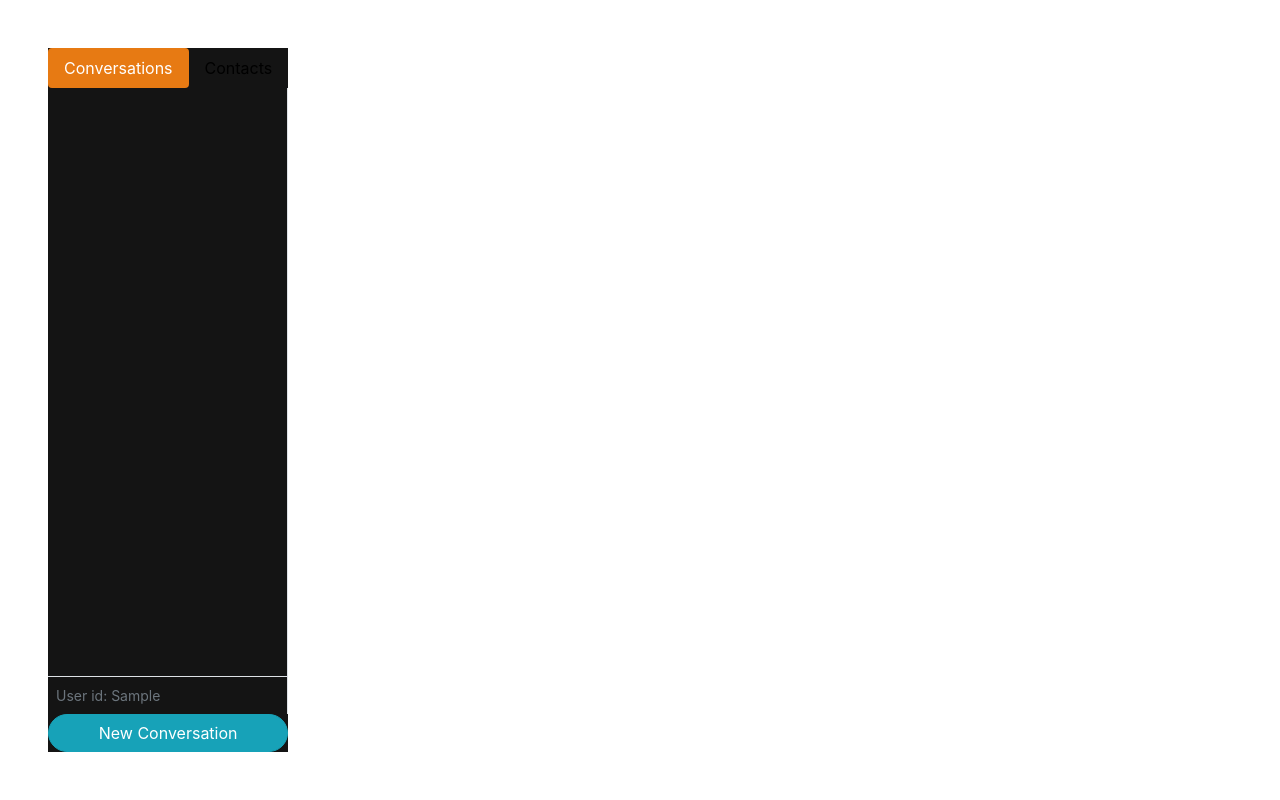
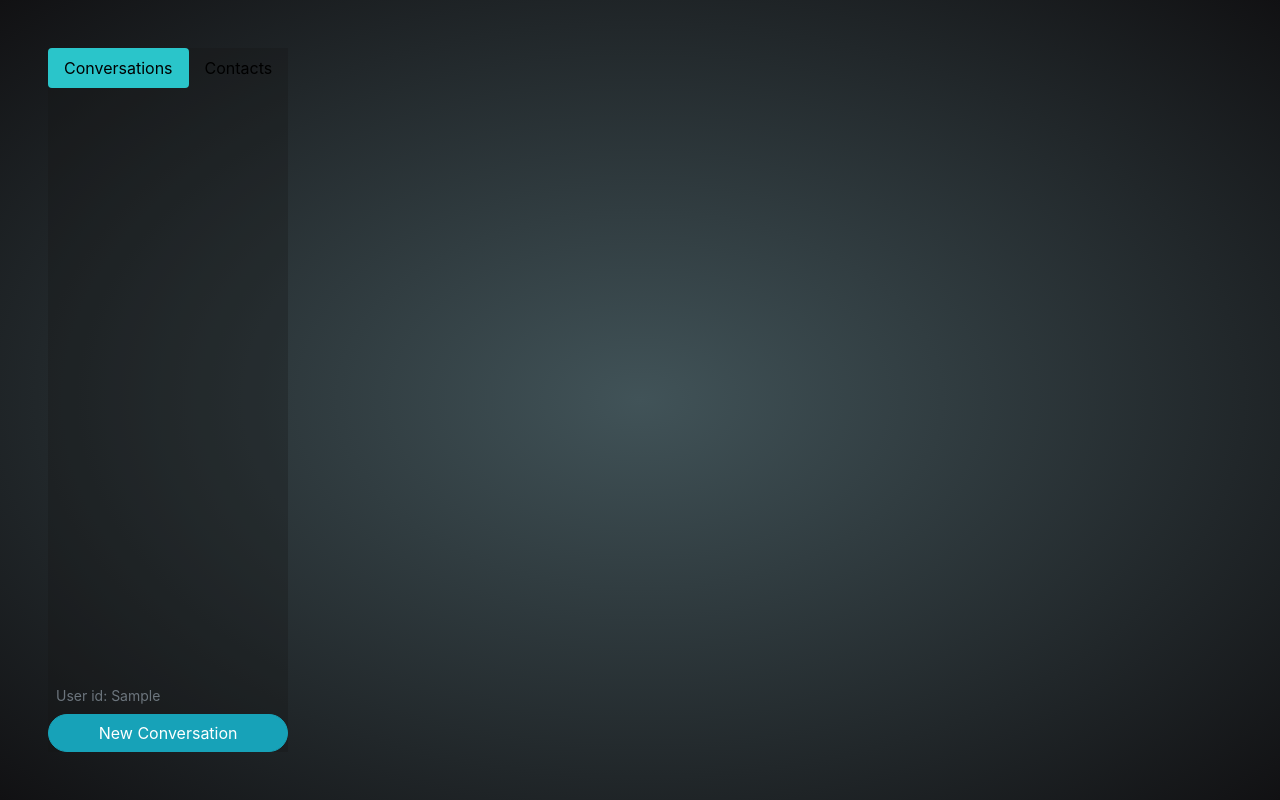
Before and after one commit to sitzelwucht/chatter-project, a React (Create React App) app in the folder client/: page / in a window 1280 px wide. Both pictures are taken after typing "Sample" into the empty fields and a click on the button "Log in". Built offline with nearby package versions, Linux system fonts and the light colour scheme.

Commit message:
UI changed to dark, added displaying of messages

```diff
--- a/client/src/App.css
+++ b/client/src/App.css
@@ -8,13 +8,13 @@
 }
 
 .nav-link {
-  background: rgb(233, 201, 152);
+  background: rgba(167, 216, 214, 0.6);
   color: black;
 }
 
 .nav-link.active {
-  background: rgb(231, 122, 19)!important;
-
+  background: rgb(42, 197, 202)!important;
+ color: black!important;
 }
 .list-group-item {
   color: rgb(182, 182, 182);
@@ -23,5 +23,9 @@
   border-radius: 25px!important;
 }
 .dark-bg {
-  background: rgb(20,20,20)!important;
+  background: rgba(20,20,20, .3)!important;
 }
+
+.gradient {
+  background: radial-gradient(#415358, #111113)!important;
+}
--- a/client/src/components/Conversations.js
+++ b/client/src/components/Conversations.js
@@ -13,6 +13,7 @@ export default function Conversations() {
         {
             conversations.map((item, i) => (
              <ListGroup.Item className="dark-bg"
+             variant="light"
              key={i}
              action
              active={item.selected}
--- a/client/src/components/Dashboard.js
+++ b/client/src/components/Dashboard.js
@@ -8,7 +8,7 @@ export default function Dashboard({id}) {
     const { selectedConv } = useConversations()
 
     return (
-            <div className="d-flex" style={{height: '100vh'}}>
+            <div className="d-flex gradient" style={{height: '100vh'}}>
 
                 <Sidebar id={id}/>
                 { selectedConv && <OpenConversation /> }
--- a/client/src/components/OpenConversation.js
+++ b/client/src/components/OpenConversation.js
@@ -6,11 +6,11 @@ import { useConversations } from '../contexts/ConversationsProvider'
 export default function OpenConversation() {
 
     const [text, setText] = useState('')
-    const { sendMessage, selectedConv } = useConversations()
+    const { sendMsg, selectedConv } = useConversations()
 
     const handleSubmit = (e) => {
         e.preventDefault()
-        sendMessage(
+        sendMsg(
             selectedConv.recipients.map(recipient => recipient.id),
             text)
         setText('')
@@ -18,12 +18,29 @@ export default function OpenConversation() {
 
     return (
 
+        <div className="d-flex flex-column flex-grow-1">
+            <div className="flex-grow-1 overflow-auto">
+                <div className="d-flex flex-column align-items-start justify-content-end px-5 py-5 ">
+                { selectedConv.messages.map((msg, i) => {
+                    return (
+                        <div
+                        key={i}
+                        className={`my-1 d-flex flex-column ${msg.fromMe ? 'align-self-end' : ''}`}>
 
-        <div className="d-flex flex-column flex-grow-1">
-        <div className="flex-grow-1 overflow-auto">
+                            <div
+                                className={`rounded px-2 py-1 ${msg.fromMe ? 'bg-dark text-white' : 'bg-light text-dark'}`}>{msg.text}
+                            </div>
 
-        </div>
-            <Form>
+                            <div
+                                className={`text-muted small ${msg.fromMe ? 'text-right' : ''}`}>{msg.fromMe ? 'you' : msg.senderName}
+                            </div>
+                        </div>
+                    )
+                })}
+
+                </div>
+            </div>
+            <Form onSubmit={handleSubmit} className="m-5">
                 <Form.Group>
                     <InputGroup>
                     <Form.Control
--- a/client/src/components/Sidebar.js
+++ b/client/src/components/Sidebar.js
@@ -35,7 +35,7 @@ export default function Sidebar({id}) {
                       <Nav.Link eventKey={CONTACTS_KEY}>Contacts</Nav.Link>
                   </Nav.Item>
               </Nav>
-              <Tab.Content className="border-right overflow-auto flex-grow-1 ">
+              <Tab.Content className="overflow-auto flex-grow-1 ">
                 <Tab.Pane eventKey={CONVERSATIONS_KEY}>
                   <Conversations />
                 </Tab.Pane>
@@ -44,7 +44,7 @@ export default function Sidebar({id}) {
                 </Tab.Pane>
               </Tab.Content>
 
-              <div className="p-2 border-top border-right small">
+              <div className="p-2 small">
                 <div className="text-muted">User id: {id}</div>
               </div>
 
--- a/client/src/contexts/ConversationsProvider.js
+++ b/client/src/contexts/ConversationsProvider.js
@@ -3,6 +3,20 @@ import useLocalStorage from '../hooks/useLocalStorage'
 import { useContacts } from './ContactsProvider'
 
 const ConversationsContext = createContext()
+
+
+ // check if all elements in arrays match
+const arraysEqual = (a, b) => {
+    if (a === null || b === null) return false
+    if (a.length !== b.length) return false
+
+    a.sort()
+    b.sort()
+
+    return a.every((elem, i) => {
+        return elem === b[i]
+    })
+}
 
 
 export const useConversations = () => {
@@ -24,7 +38,24 @@ export const ConversationsProvider = ({children, id}) => {
 
     const addMsgToConversation = ({ recipients, text, sender }) => {
         setConversations(prevConversations => {
+            let changesMade = false
+            const newMsg = { sender, text }
 
+            const newConvos = prevConversations.map(convo => {
+                if (arraysEqual(convo.recipients, recipients)) {
+                    changesMade = true
+                    return {...convo, messages: [...convo.messages, newMsg]}
+                }
+                return convo
+            })
+
+
+            if (changesMade) {
+                return newConvos
+            }
+            else {
+                return [...prevConversations, { recipients, messages: [newMsg] }]
+            }
         })
     }
 
@@ -40,9 +71,18 @@ export const ConversationsProvider = ({children, id}) => {
             const name = (contact && contact.name) || recipient
             return { id: recipient, name }
         })
+
+        const messages = item.messages.map(msg => {
+            const contact = contacts.find(item => {
+                return item.id === msg.sender
+            })
+            const name = (contact && contact.name) || msg.sender
+            const fromMe = id === msg.sender
+            return {...msg, senderName: name, fromMe}
+        })
         // set selected to true if index matches selected index
         const selected = i === selectedConvIndex
-        return {...conversations, recipients, selected}
+        return {...conversations, messages, recipients, selected}
     })
 
 
```
